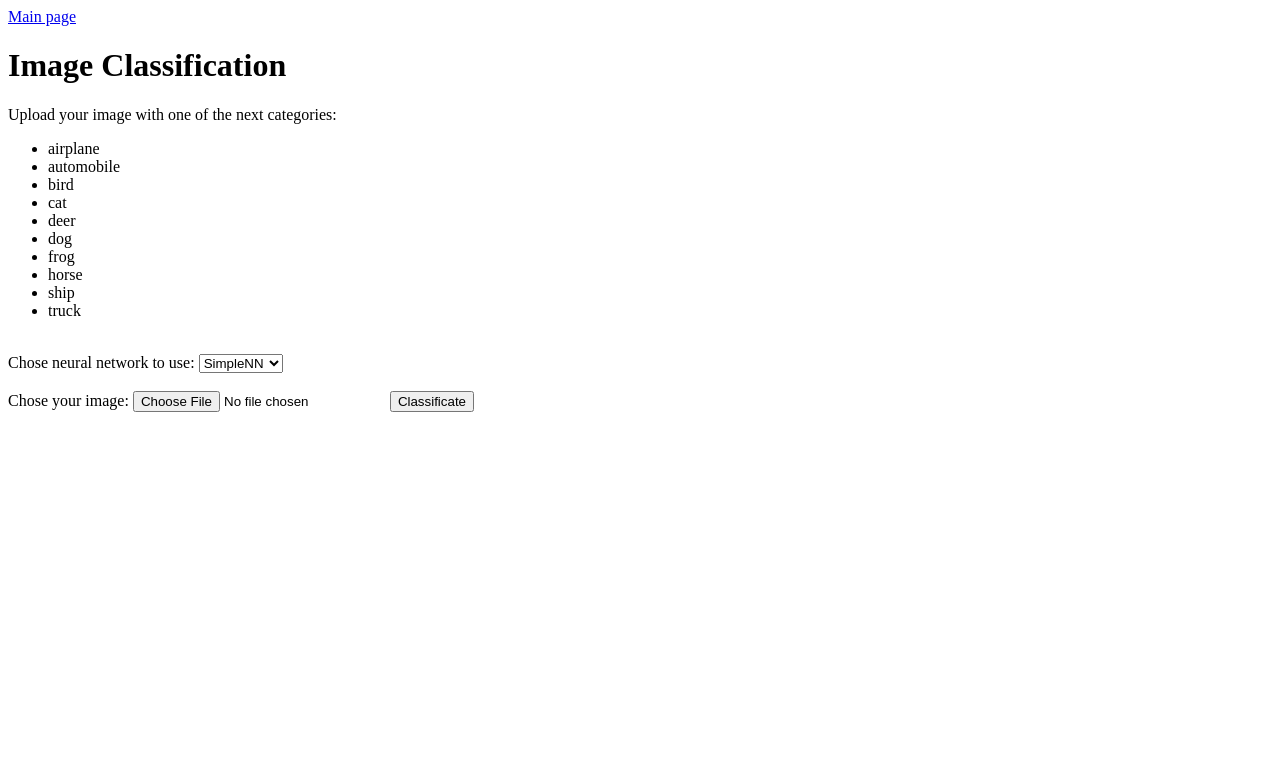
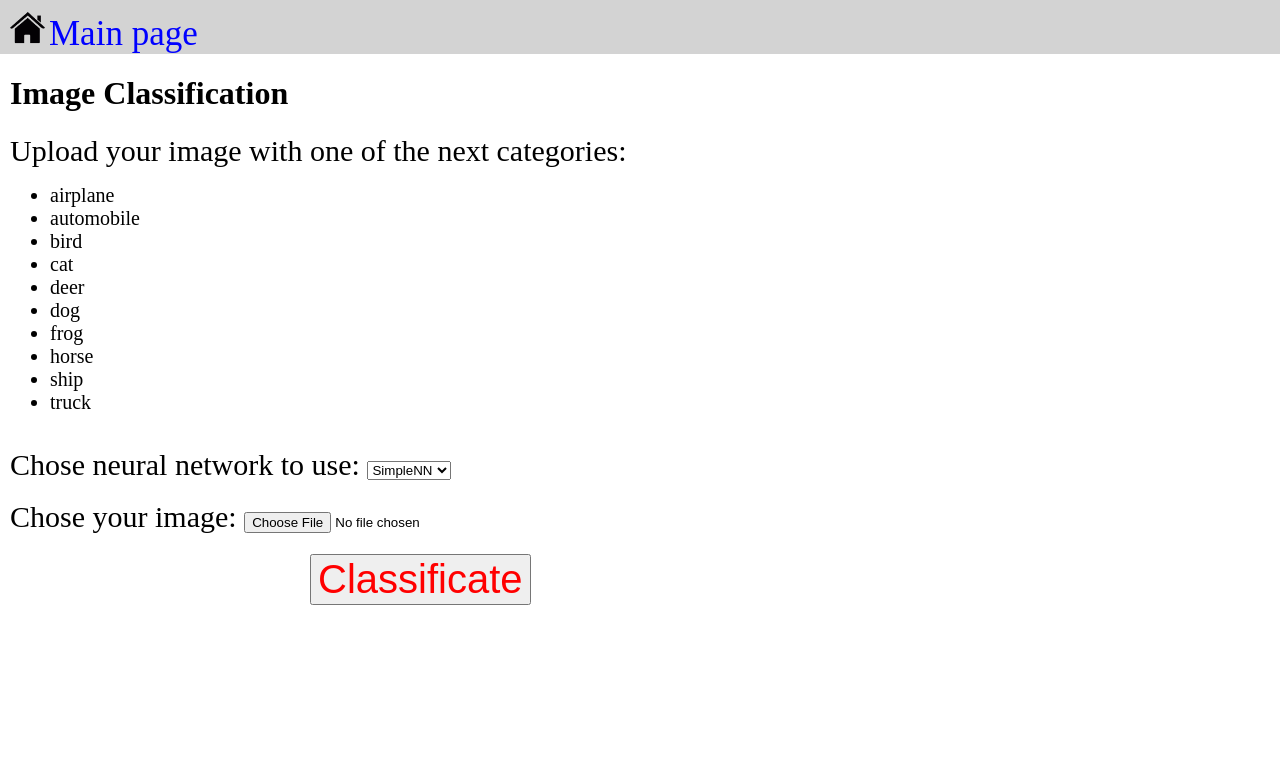
Before and after one commit to Andr-Mih/data_science, a Django app: page / in a window 1280 px wide. Shown: the top 783 px of the page. Run offline with Django 4.2, Linux system fonts and the light colour scheme.

Commit message:
added css

```diff
--- /dev/null
+++ b/static/main.css
@@ -0,0 +1,40 @@
+header {
+  background-color: lightgray;
+  padding-left: 10px;
+  padding-top: 10px;
+}
+
+body {
+  margin: 0;
+}
+
+main {
+  margin-left: 10px;
+}
+
+header a {
+  color: blue;
+  font-size: 35px;
+  text-decoration: none;
+}
+
+ul li {
+  font-size: 20px;
+}
+
+.text {
+  font-size: 30px;
+}
+
+.button {
+  font-size: 40px;
+  margin-left: 300px;
+  color: red;
+  margin-top: 20px;
+}
+
+.pred {
+  font-size: 50px;
+  font-weight: 700;
+  align-items: center;
+}
--- a/templates/base.html
+++ b/templates/base.html
@@ -1,8 +1,13 @@
+{% load static %}
 <html>
-  <head>
-    <a href="/">Main page</a>
-  </head>
+  <link rel="stylesheet" href="{% static 'main.css' %}" />
   <body>
-    {% block content %} {% endblock %}
+    <header class="header">
+      <a href="/">
+        <img src="{% static 'home.png' %}" height="35px" , width="35px"
+      /></a>
+      <a href="/">Main page</a>
+    </header>
+    <main>{% block content %} {% endblock %}</main>
   </body>
 </html>
--- a/templates/result.html
+++ b/templates/result.html
@@ -1,8 +1,8 @@
-{% extends 'base.html' %} {% block content %}
+{% extends 'base.html' %} {% load static %} {% block content %}
 <body>
   <br />
-  This is:
-  <h1>{{ prediction }}</h1>
+  <div class="text">This is:</div>
+  <div class="pred">{{ prediction }}</div>
   <img src="{{ input_image }}" name="inputImage" />
 </body>
 {% endblock %}
--- a/templates/upload_doc.html
+++ b/templates/upload_doc.html
@@ -1,9 +1,9 @@
-{% extends 'base.html' %} {% block content %}
+{% extends 'base.html' %} {% load static %} {% block content %}
 <head>
   <h1>Image Classification</h1>
 </head>
 <body>
-  Upload your image with one of the next categories:
+  <div class="text">Upload your image with one of the next categories:</div>
   <ul>
     <li>airplane</li>
     <li>automobile</li>
@@ -17,14 +17,12 @@
     <li>truck</li>
   </ul>
   <form enctype="multipart/form-data" action="" method="post">
-    <!-- Do not forget to add: enctype="multipart/form-data" -->
     {% csrf_token %}
     <br />
-    Chose neural network to use: {{ form.nn_id }}
+    <div class="text">Chose neural network to use: {{ form.nn_id }}</div>
     <br />
-    <br />
-    Chose your image: {{form.image}}
-    <input type="submit" value="Classificate" />
+    <div class="text">Chose your image: {{form.image}}</div>
+    <input type="submit" value="Classificate" class="button" />
   </form>
 </body>
 {% endblock %}
```
Also changed, not shown: upload/settings.py (+7 -10 lines), static/home.png (added).
